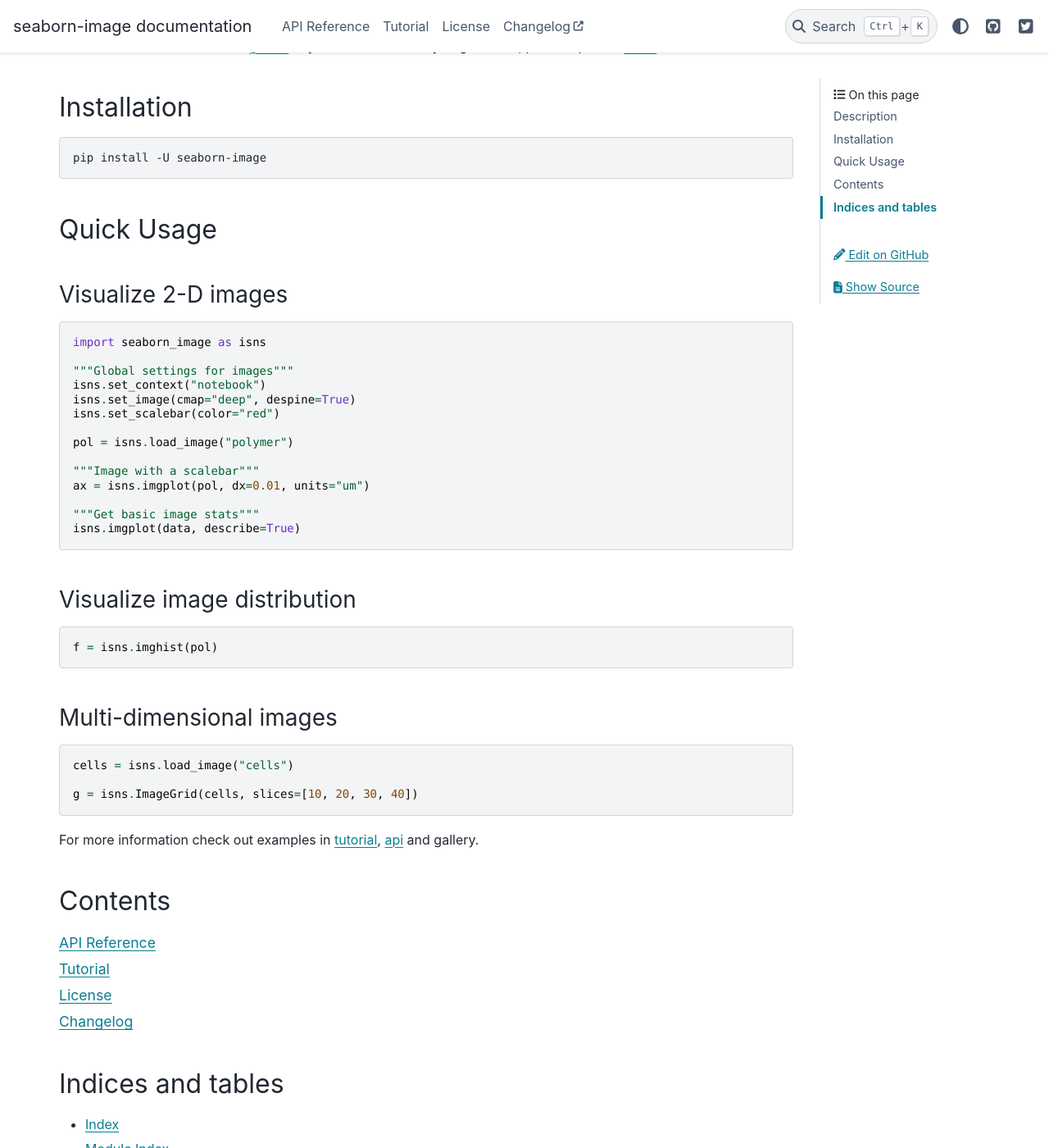
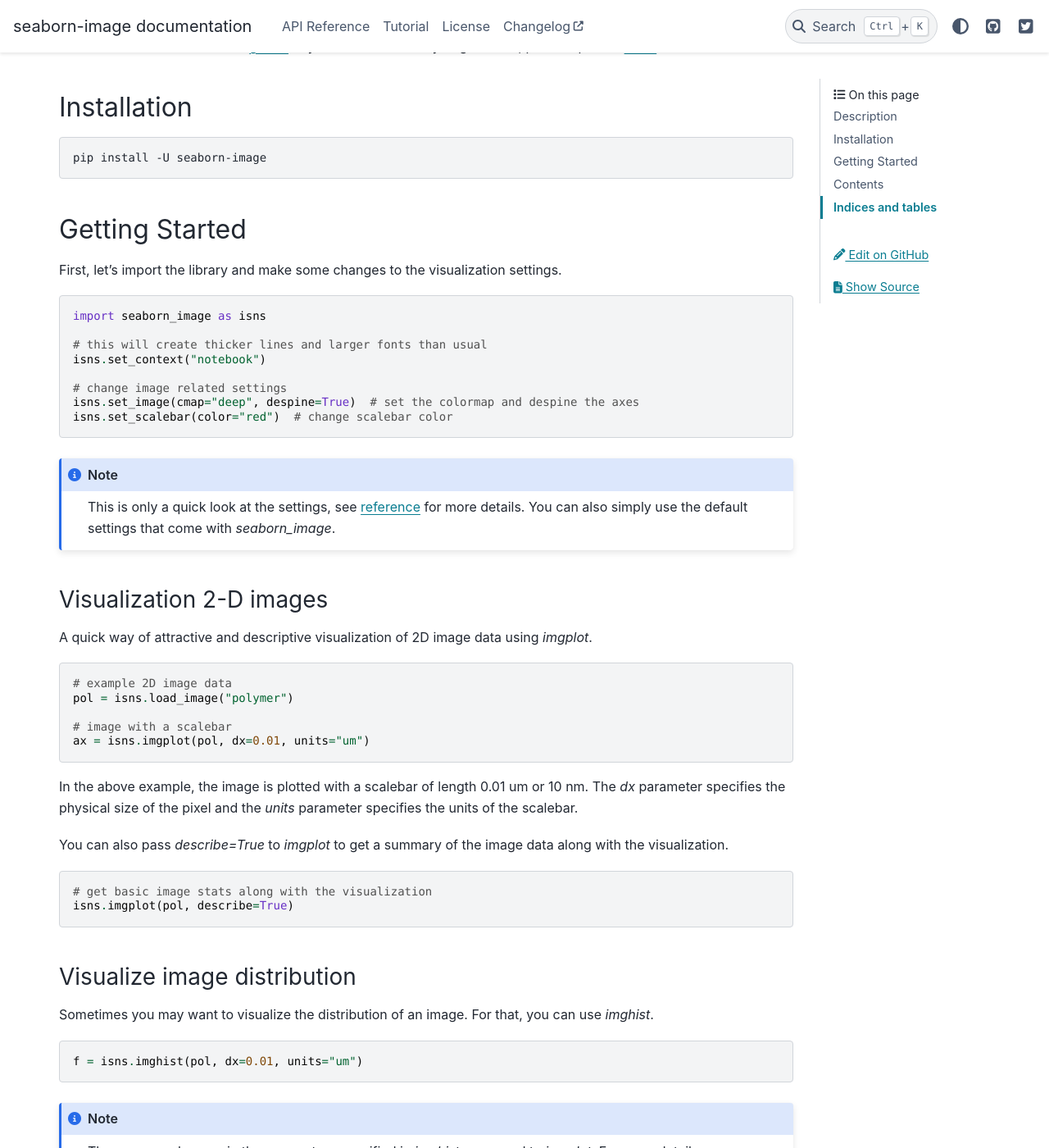
Before and after one commit to SarthakJariwala/seaborn-image, a Sphinx documentation site: the page built from docs/index.rst, in a window 1280 px wide and 1400 px high, scrolled down 589 px. Shown: the whole window at 82% size. Built offline with Sphinx 7.4.7 and the PyData theme 0.15.4, drawn with Linux system fonts in a browser that asks for light colours; pages that are not in the unit, such as notebooks, are missing from menus; some of the changed text lies outside the part shown.

Commit message:
update index page

```diff
--- a/docs/index.rst
+++ b/docs/index.rst
@@ -49,45 +49,89 @@ Installation
 
     pip install -U seaborn-image
 
-Quick Usage
-===========
+Getting Started
+===============
 
-Visualize 2-D images
-********************
+First, let's import the library and make some changes to the visualization settings.
 
 .. code-block:: python
 
     import seaborn_image as isns
 
-    """Global settings for images"""
+    # this will create thicker lines and larger fonts than usual
     isns.set_context("notebook")
-    isns.set_image(cmap="deep", despine=True)
-    isns.set_scalebar(color="red")
 
+    # change image related settings
+    isns.set_image(cmap="deep", despine=True)  # set the colormap and despine the axes
+    isns.set_scalebar(color="red")  # change scalebar color
+
+.. note::
+
+    This is only a quick look at the settings, see :doc:`reference <reference>` for more details.
+    You can also simply use the default settings that come with `seaborn_image`.
+
+
+Visualization 2-D images
+************************
+
+A quick way of attractive and descriptive visualization of 2D image data using `imgplot`.
+
+.. code-block:: python
+
+    # example 2D image data
     pol = isns.load_image("polymer")
 
-    """Image with a scalebar"""
+    # image with a scalebar
     ax = isns.imgplot(pol, dx=0.01, units="um")
 
-    """Get basic image stats"""
-    isns.imgplot(data, describe=True)
+In the above example, the image is plotted with a scalebar of length 0.01 um or 10 nm.
+The `dx` parameter specifies the physical size of the pixel and the `units` parameter specifies the units of the scalebar.
+
+
+You can also pass `describe=True` to `imgplot` to get a summary of the image data along with the visualization.
+
+.. code-block:: python
+
+    # get basic image stats along with the visualization
+    isns.imgplot(pol, describe=True)
+
 
 Visualize image distribution
 ****************************
 
+Sometimes you may want to visualize the distribution of an image. For that, you can use `imghist`.
+
 .. code-block:: python
 
-    f = isns.imghist(pol)
+    f = isns.imghist(pol, dx=0.01, units="um")
+
+.. note::
+
+    There are no changes in the parameters specified in `imghist` compared to `imgplot`.
+    For more details on specific parameters, please see :doc:`reference <reference>`.
 
 Multi-dimensional images
 ************************
 
+Image data is not always 2D and for those image data there is `ImageGrid`.
+
 .. code-block:: python
 
+    # example 3D image data
     cells = isns.load_image("cells")
 
-    g = isns.ImageGrid(cells, slices=[10, 20, 30, 40])
+    g = isns.ImageGrid(cells)
 
+
+You can also specify the specific `slices` of the 3D data that you want to visualize.
+You can also specify the `axis` along which you want to `slice` your 3D image data for visualization.
+
+.. code-block:: python
+
+    g = isns.ImageGrid(cells, slices=[10, 20, 30, 40], axis=1)
+
+
+This was a very short intro to `seaborn_image`. There are many other functions and options available in `seaborn_image`.
 For more information check out examples in :doc:`tutorial <tutorial>`, :doc:`api <reference>` and :doc:`gallery <auto_examples/index>`.
 
 
```
